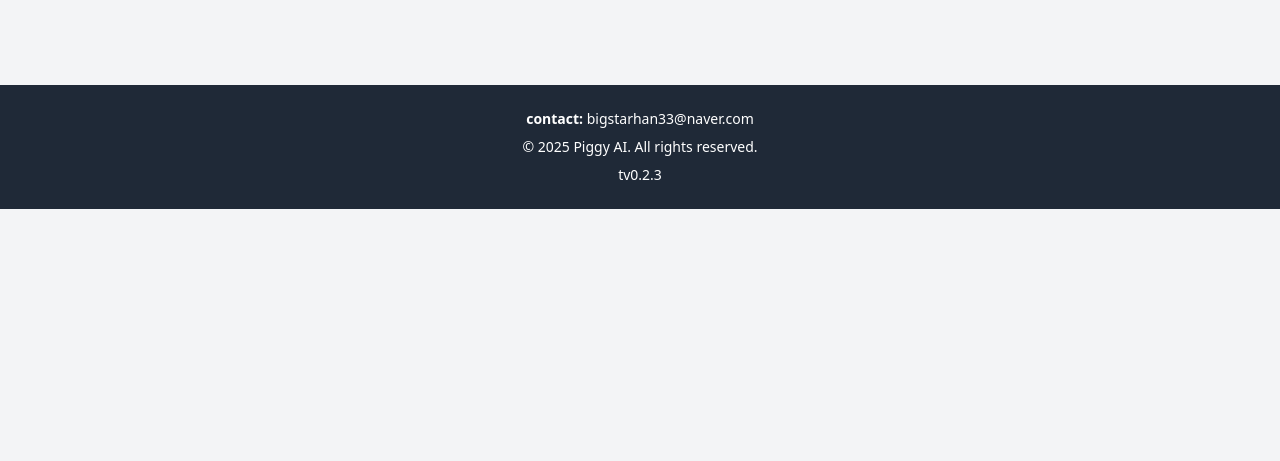
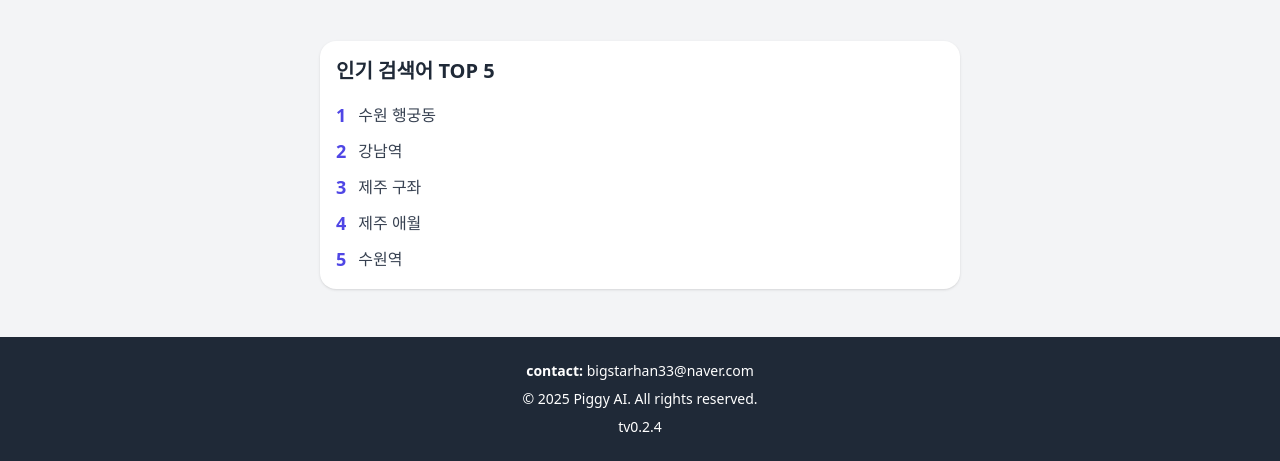
Before and after one commit to DaegyuHan/Piggy-AI, a Next.js app: page /search in a window 1280 px wide. Shown: the part 1031-1492 px from the top of the page. Before the commit the page ends 1240 px from the top, so only its background shows below. Built offline with nearby package versions, Linux system fonts and the light colour scheme.

Commit message:
[FIX] UI 수정 (카페 리스트 하단 인기순위 추가) - tv0.2.4

```diff
--- a/app/nearby/page.js
+++ b/app/nearby/page.js
@@ -4,6 +4,7 @@ import { useSearchParams } from 'next/navigation';
 import { Suspense } from 'react';
 import SearchInput from "@/components/SearchInput";
 import CafeListWithResults from "@/components/CafeListWithResults";
+import PopularSearches from "@/components/PopularSearches";
 
 function NearbyContent() {
     const searchParams = useSearchParams();
@@ -22,6 +23,7 @@ export default function NearbyPage() {
             <Suspense fallback={<div>내 주변 카페 불러오는 중...</div>}>
                 <NearbyContent />
             </Suspense>
+            <PopularSearches/>
         </div>
     );
 }
--- a/app/search/page.js
+++ b/app/search/page.js
@@ -4,6 +4,7 @@ import { useSearchParams } from 'next/navigation';
 import { Suspense } from 'react';
 import SearchInput from "@/components/SearchInput";
 import CafeListWithResults from "@/components/CafeListWithResults";
+import PopularSearches from "@/components/PopularSearches";
 
 function SearchPageContent() {
     const searchParams = useSearchParams();
@@ -19,6 +20,7 @@ export default function SearchPage() {
             <Suspense fallback={<div>검색 결과 불러오는 중...</div>}>
                 <SearchPageContent />
             </Suspense>
+            <PopularSearches/>
         </div>
     );
 }
--- a/components/CafeListWithResults.js
+++ b/components/CafeListWithResults.js
@@ -34,7 +34,7 @@ export default function CafeListWithResults({ query, latitude, longitude }) {
                 const data = await res.json();
                 setAllCafes(data.allCafes || []);
                 setRecommended(data.recommendedCafes || []);
-                setSearchTitle(query ? query : "내 위치");
+                setSearchTitle(query ? query : "내 주변");
                 setPage(1);
             } catch (error) {
                 console.error('에러 발생:', error);
@@ -98,7 +98,7 @@ export default function CafeListWithResults({ query, latitude, longitude }) {
                     <>
                         {searchTitle && (
                             <h2 className="text-xl font-bold mb-4 text-gray-800">
-                                "{searchTitle}" 주변 카페 검색 결과
+                                "{searchTitle}" 카페 검색 결과
                             </h2>
                         )}
                         <ul className="space-y-4">
--- a/components/Footer.js
+++ b/components/Footer.js
@@ -14,7 +14,7 @@ function Footer() {
                     © {new Date().getFullYear()} Piggy AI. All rights reserved.
                 </p>
                 <p className="text-sm mt-2">
-                    tv0.2.3
+                    tv0.2.4
                 </p>
             </div>
         </div>
```
